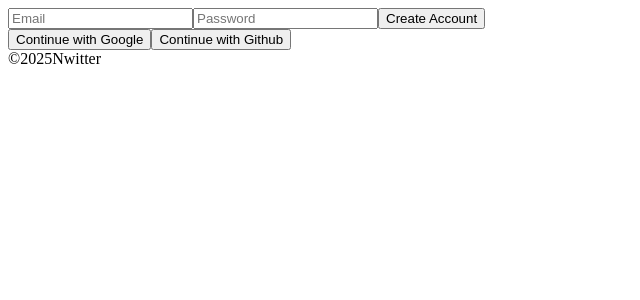
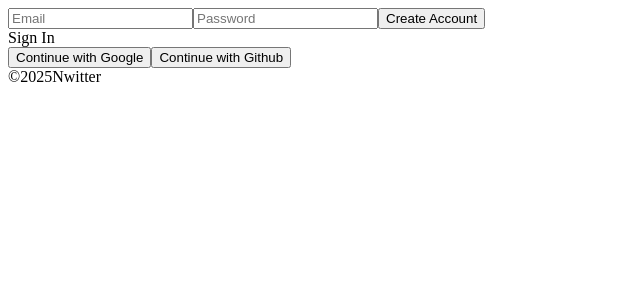
Before and after one commit to oh-yeongji/nwitter, a React (Create React App) app: page /#/ in a window 1280 px wide. Shown: the top 300 px of the page, without its empty margins (0-640 px from the left). Built offline with nearby package versions, Linux system fonts and the light colour scheme; no server answers.

Commit message:
feat:회원가입, 로그인 토글버튼 적용

```diff
--- a/src/routes/Auth.js
+++ b/src/routes/Auth.js
@@ -37,7 +37,7 @@ const Auth = () => {
       setError(error.message);
     }
   };
-
+  const toggleAccount = () => setNewAccount((prev) => !prev);
   return (
     <div>
       <form onSubmit={onSubmit}>
@@ -60,6 +60,9 @@ const Auth = () => {
         <input type="submit" value={newAccount ? "Create Account" : "Log in"} />
         {error}
       </form>
+      <span onClick={toggleAccount}>
+        {newAccount ? "Sign In" : "Create Account"}
+      </span>
 
       <div>
         <button>Continue with Google</button>
```
